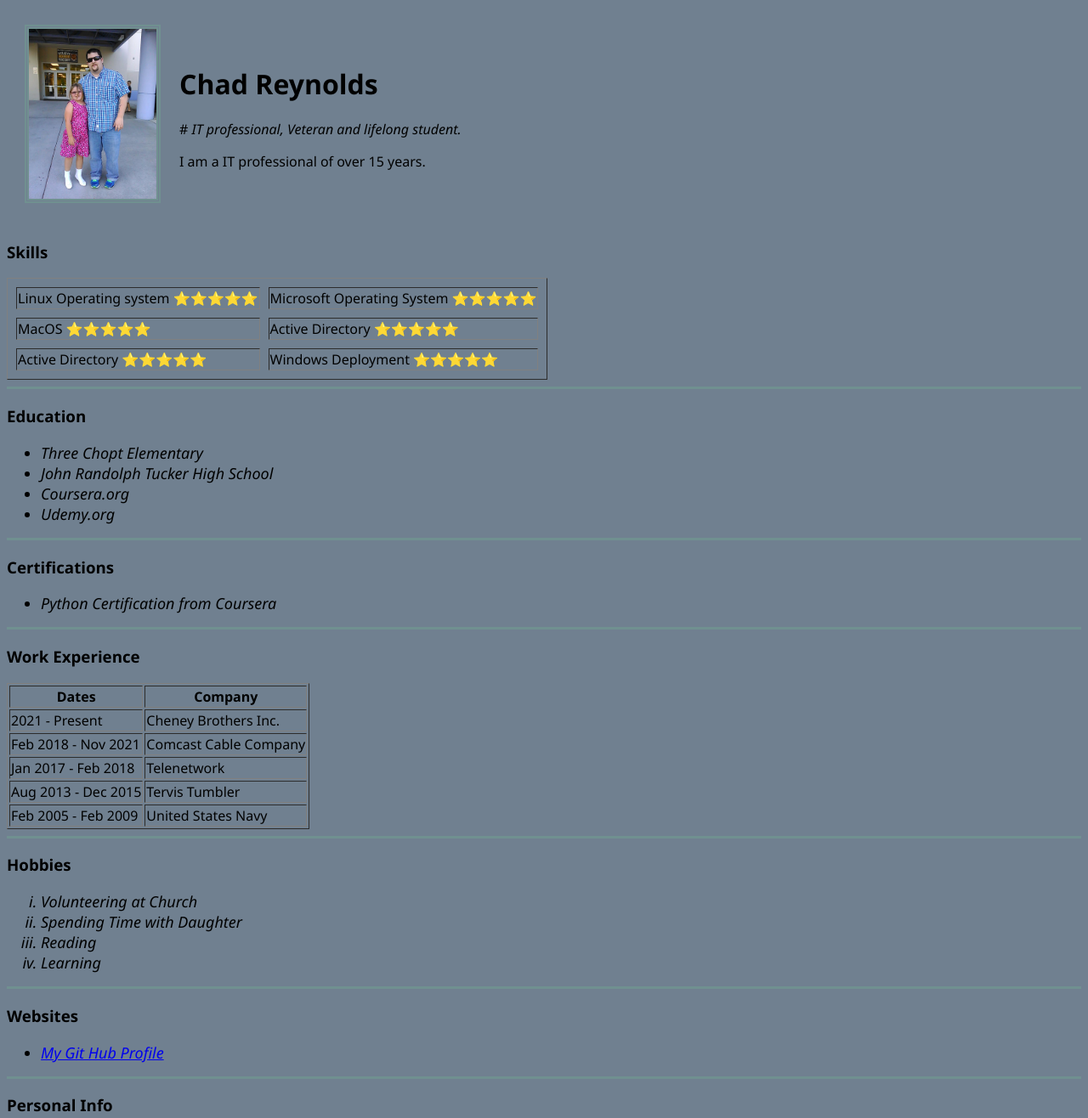
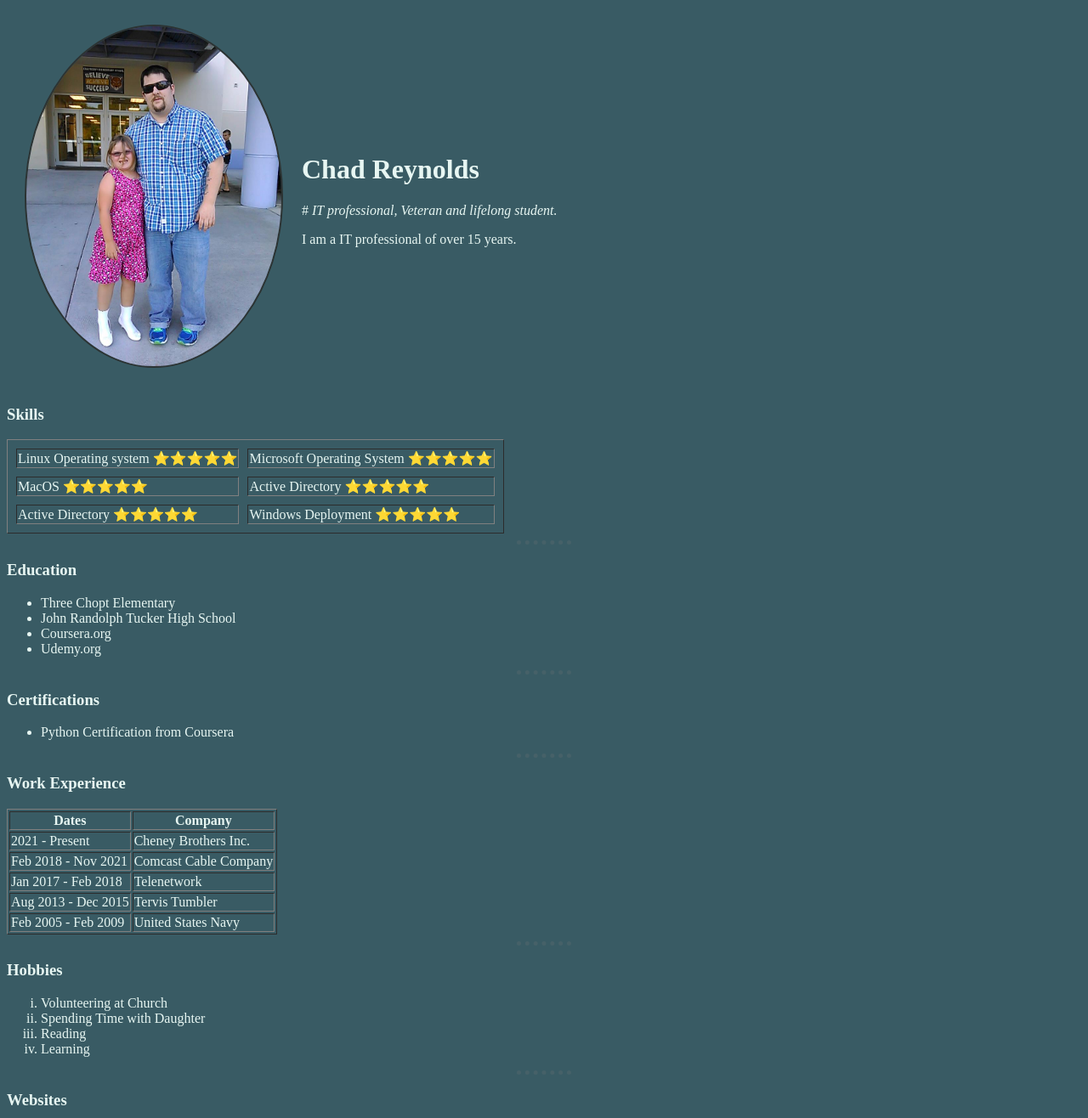
Before and after one commit to creynolds0108/myWebSite, a plain HTML site: page index.html in a window 1280 px wide. Shown: the top 1316 px of the page at 85% size. Drawn offline with Linux system fonts and the light colour scheme.

Commit message:
edited index.html and styles.css

```diff
--- a/index.html
+++ b/index.html
@@ -36,7 +36,7 @@
           <td>Windows Deployment ⭐⭐⭐⭐⭐</td>
         </tr>
     </table>
-  <hr size="3" noshade color="#709090">
+  <hr>
   <h3>Education</h3>
     <div id="education">
       <ul>
@@ -46,14 +46,14 @@
         <li>Udemy.org</li>
       </ul>
     </div>
-    <hr size="3" noshade color="#709090">
+    <hr>
   <h3>Certifications</h3>
     <div id="certs">
       <ul>
         <li>Python Certification from Coursera</li>
       </ul>
     </div>
-    <hr size="3" noshade color="#709090">
+    <hr>
   <h3>Work Experience</h3>
     <table border="1px">
       <thead>
@@ -85,7 +85,7 @@
         </tr>
       </tbody>
     </table>
-    <hr size="3" noshade color="#709090">
+    <hr>
   <h3>Hobbies</h3>
     <div id="hobbies">
       <ol type="i">
@@ -95,13 +95,13 @@
         <li>Learning</li>
       </ol>
     </div>
-    <hr size="3" noshade color="#709090">
+    <hr>
   <h3>Websites</h3>
     <ul>
       <li><a href="https://github.com/creynolds0108" target="_blank">My Git Hub
       Profile</a></li>
     </ul>
-    <hr size="3" noshade color="#709090">
+    <hr>
   <h3>Personal Info</h3>
   <a href="./contacts.html" target="_blank">Contact Me!</a>
 </body>
--- a/styles.css
+++ b/styles.css
@@ -1,16 +1,17 @@
+img{
+  max-width: 300px;
+  border-radius: 50%;
+  border: double 2px #2C3333;
+}
 body{
-  background-color:#708090;
-  font-family: 'Segoe UI', Tahoma, Geneva, Verdana, sans-serif;
+  background-color: #395B64;
+  color: #E7F6F2;
 }
-li{
-  font-style: italic;
-  font-size: large;
+hr{
+  color: rgba(138, 125, 125, 0.158);
+  border-top: dotted 5px;
+  border-bottom: none;
+  border-left: none;
+  border-right: none;
+  width: 5%;
 }
-img{
-  max-width: 200px;
-  max-height:200px;
-  border: 5px double #709090;
-}
-a{
-  margin: auto;
-}
```
